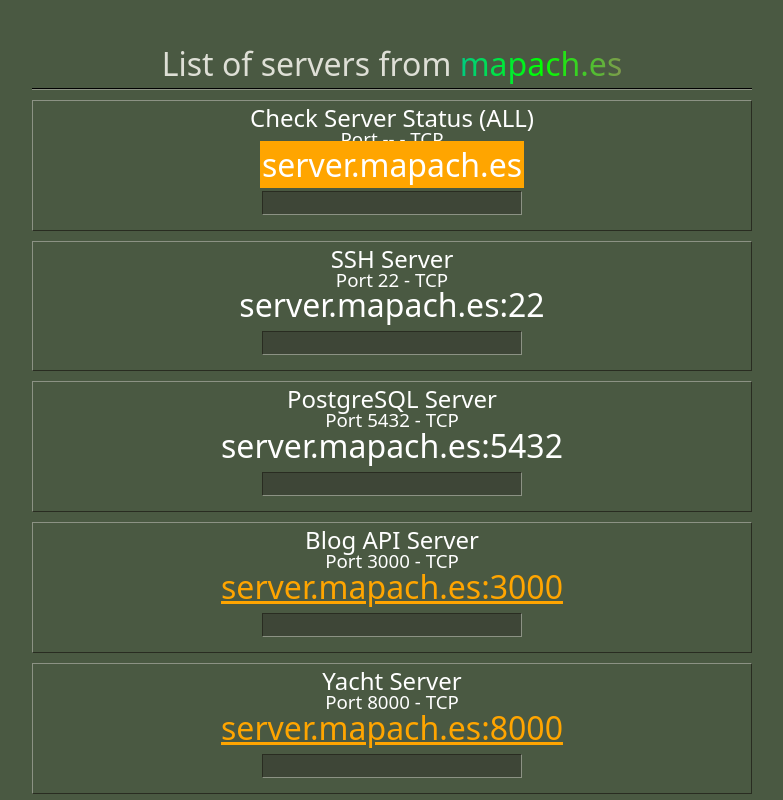
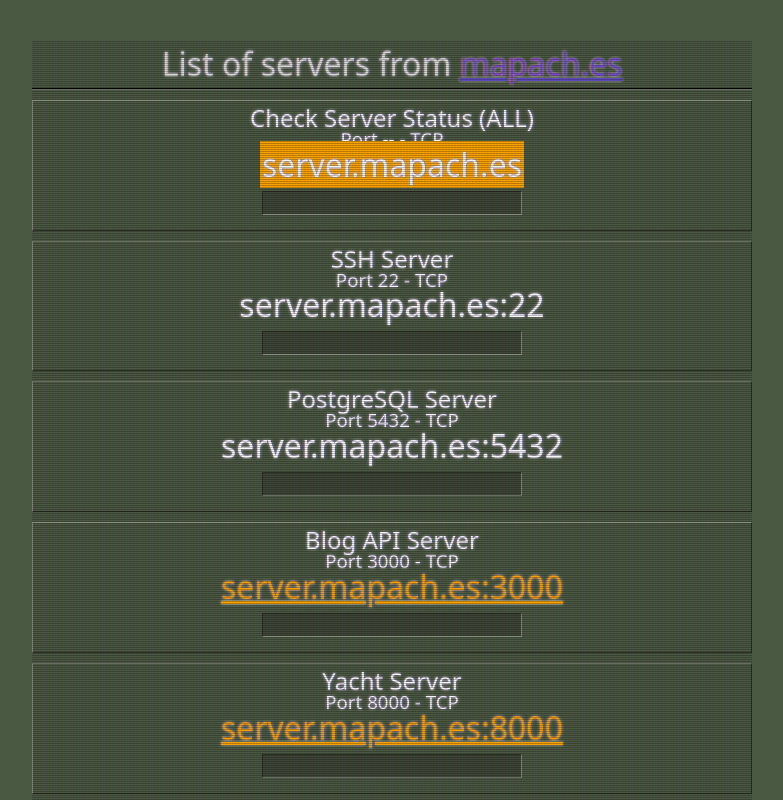
Before and after one commit to lotusotho/index-mapaches, an Angular app: page /home in a window 1280 px wide. Shown: the top 800 px of the page, without its empty margins (248-1031 px from the left). Built offline with nearby package versions, Linux system fonts and the light colour scheme; a web font is replaced by a local one.

Commit message:
Add crt effect

```diff
--- a/src/app/app.component.html
+++ b/src/app/app.component.html
@@ -1 +1 @@
-<router-outlet></router-outlet>
+<div class="crt"><router-outlet></router-outlet></div>
--- a/src/app/home/home.component.css
+++ b/src/app/home/home.component.css
@@ -21,7 +21,7 @@
   -webkit-background-clip: text;
   background-clip: text;
   color: transparent;
-  animation: rainbow_animation 4s ease-in-out infinite;
+  animation: rainbow_animation 13s ease-in-out infinite;
   background-size: 400% 100%;
 }
 
--- a/src/app/home/home.component.html
+++ b/src/app/home/home.component.html
@@ -1,6 +1,11 @@
 <h1>
   List of servers from
-  <span class="rainbow rainbow_text_animated">mapach.es</span>
+  <a
+    href="https://mapach.es"
+    target="_blank"
+    class="rainbow rainbow_text_animated"
+    >mapach.es</a
+  >
 </h1>
 <hr class="cs-hr" />
 <app-button
--- a/src/styles.css
+++ b/src/styles.css
@@ -1,6 +1,189 @@
+:root {
+  --bg: linear-gradient(to top, #000000, #000000, #333333, #333333);
+  background-size: cover;
+  background-size: 100% 1px;
+}
+
 body {
   padding: 40px;
   max-width: 800px;
   margin: auto;
   text-align: center;
 }
+
+/* CRT Stuff */
+@keyframes flicker {
+  0% {
+    opacity: 0.27861;
+  }
+  5% {
+    opacity: 0.34769;
+  }
+  10% {
+    opacity: 0.23604;
+  }
+  15% {
+    opacity: 0.90626;
+  }
+  20% {
+    opacity: 0.18128;
+  }
+  25% {
+    opacity: 0.83891;
+  }
+  30% {
+    opacity: 0.65583;
+  }
+  35% {
+    opacity: 0.67807;
+  }
+  40% {
+    opacity: 0.26559;
+  }
+  45% {
+    opacity: 0.84693;
+  }
+  50% {
+    opacity: 0.96019;
+  }
+  55% {
+    opacity: 0.08594;
+  }
+  60% {
+    opacity: 0.20313;
+  }
+  65% {
+    opacity: 0.71988;
+  }
+  70% {
+    opacity: 0.53455;
+  }
+  75% {
+    opacity: 0.37288;
+  }
+  80% {
+    opacity: 0.71428;
+  }
+  85% {
+    opacity: 0.70419;
+  }
+  90% {
+    opacity: 0.7003;
+  }
+  95% {
+    opacity: 0.36108;
+  }
+  100% {
+    opacity: 0.24387;
+  }
+}
+@keyframes textShadow {
+  0% {
+    text-shadow: 0.4389924193300864px 0 1px rgba(0, 30, 255, 0.5),
+      -0.4389924193300864px 0 1px rgba(255, 0, 80, 0.3), 0 0 3px;
+  }
+  5% {
+    text-shadow: 2.7928974010788217px 0 1px rgba(0, 30, 255, 0.5),
+      -2.7928974010788217px 0 1px rgba(255, 0, 80, 0.3), 0 0 3px;
+  }
+  10% {
+    text-shadow: 0.02956275843481219px 0 1px rgba(0, 30, 255, 0.5),
+      -0.02956275843481219px 0 1px rgba(255, 0, 80, 0.3), 0 0 3px;
+  }
+  15% {
+    text-shadow: 0.40218538552878136px 0 1px rgba(0, 30, 255, 0.5),
+      -0.40218538552878136px 0 1px rgba(255, 0, 80, 0.3), 0 0 3px;
+  }
+  20% {
+    text-shadow: 3.4794037899852017px 0 1px rgba(0, 30, 255, 0.5),
+      -3.4794037899852017px 0 1px rgba(255, 0, 80, 0.3), 0 0 3px;
+  }
+  25% {
+    text-shadow: 1.6125630401149584px 0 1px rgba(0, 30, 255, 0.5),
+      -1.6125630401149584px 0 1px rgba(255, 0, 80, 0.3), 0 0 3px;
+  }
+  30% {
+    text-shadow: 0.7015590085143956px 0 1px rgba(0, 30, 255, 0.5),
+      -0.7015590085143956px 0 1px rgba(255, 0, 80, 0.3), 0 0 3px;
+  }
+  35% {
+    text-shadow: 3.896914047650351px 0 1px rgba(0, 30, 255, 0.5),
+      -3.896914047650351px 0 1px rgba(255, 0, 80, 0.3), 0 0 3px;
+  }
+  40% {
+    text-shadow: 3.870905614848819px 0 1px rgba(0, 30, 255, 0.5),
+      -3.870905614848819px 0 1px rgba(255, 0, 80, 0.3), 0 0 3px;
+  }
+  45% {
+    text-shadow: 2.231056963361899px 0 1px rgba(0, 30, 255, 0.5),
+      -2.231056963361899px 0 1px rgba(255, 0, 80, 0.3), 0 0 3px;
+  }
+  50% {
+    text-shadow: 0.08084290417898504px 0 1px rgba(0, 30, 255, 0.5),
+      -0.08084290417898504px 0 1px rgba(255, 0, 80, 0.3), 0 0 3px;
+  }
+  55% {
+    text-shadow: 2.3758461067427543px 0 1px rgba(0, 30, 255, 0.5),
+      -2.3758461067427543px 0 1px rgba(255, 0, 80, 0.3), 0 0 3px;
+  }
+  60% {
+    text-shadow: 2.202193051050636px 0 1px rgba(0, 30, 255, 0.5),
+      -2.202193051050636px 0 1px rgba(255, 0, 80, 0.3), 0 0 3px;
+  }
+  65% {
+    text-shadow: 2.8638780614874975px 0 1px rgba(0, 30, 255, 0.5),
+      -2.8638780614874975px 0 1px rgba(255, 0, 80, 0.3), 0 0 3px;
+  }
+  70% {
+    text-shadow: 0.48874025155497314px 0 1px rgba(0, 30, 255, 0.5),
+      -0.48874025155497314px 0 1px rgba(255, 0, 80, 0.3), 0 0 3px;
+  }
+  75% {
+    text-shadow: 1.8948491305757957px 0 1px rgba(0, 30, 255, 0.5),
+      -1.8948491305757957px 0 1px rgba(255, 0, 80, 0.3), 0 0 3px;
+  }
+  80% {
+    text-shadow: 0.0833037308038857px 0 1px rgba(0, 30, 255, 0.5),
+      -0.0833037308038857px 0 1px rgba(255, 0, 80, 0.3), 0 0 3px;
+  }
+  85% {
+    text-shadow: 0.09769827255241735px 0 1px rgba(0, 30, 255, 0.5),
+      -0.09769827255241735px 0 1px rgba(255, 0, 80, 0.3), 0 0 3px;
+  }
+  90% {
+    text-shadow: 3.443339761481782px 0 1px rgba(0, 30, 255, 0.5),
+      -3.443339761481782px 0 1px rgba(255, 0, 80, 0.3), 0 0 3px;
+  }
+  95% {
+    text-shadow: 2.1841838852799786px 0 1px rgba(0, 30, 255, 0.5),
+      -2.1841838852799786px 0 1px rgba(255, 0, 80, 0.3), 0 0 3px;
+  }
+  100% {
+    text-shadow: 2.6208764473832513px 0 1px rgba(0, 30, 255, 0.5),
+      -2.6208764473832513px 0 1px rgba(255, 0, 80, 0.3), 0 0 3px;
+  }
+}
+.crt::before {
+  content: " ";
+  display: block;
+  position: absolute;
+  top: 0;
+  left: 0;
+  bottom: 0;
+  right: 0;
+  background: linear-gradient(rgba(18, 16, 16, 0) 50%, rgba(0, 0, 0, 0.25) 50%),
+    linear-gradient(
+      90deg,
+      rgba(255, 0, 0, 0.06),
+      rgba(0, 255, 0, 0.02),
+      rgba(0, 0, 255, 0.06)
+    );
+  z-index: 2;
+  background-size: 100% 2px, 3px 100%;
+  pointer-events: none;
+}
+.crt {
+  animation: textShadow 1.6s infinite;
+  min-height: 100vh;
+  position: relative;
+}
```
